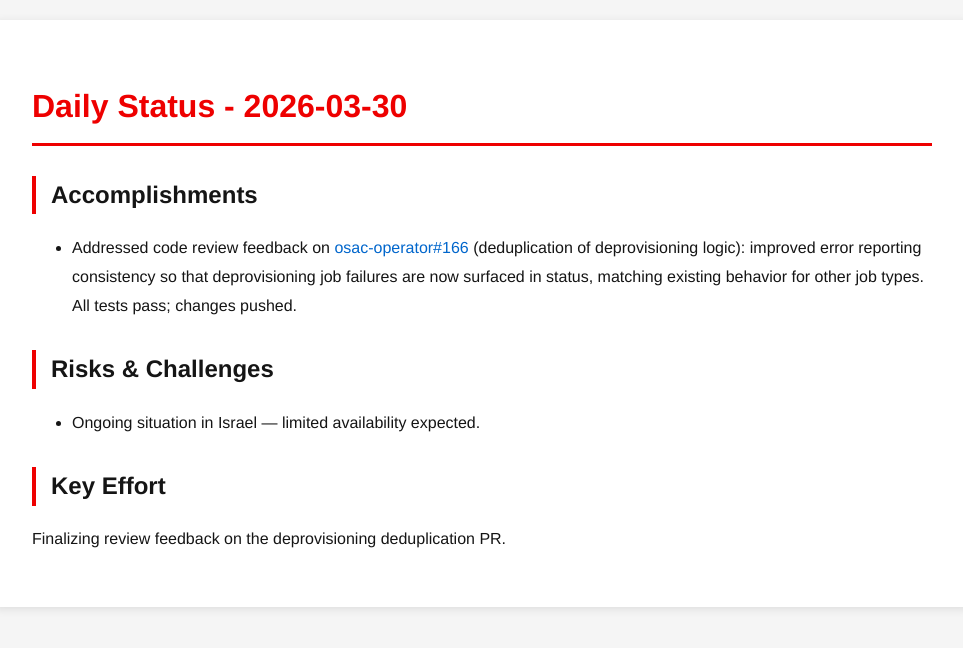
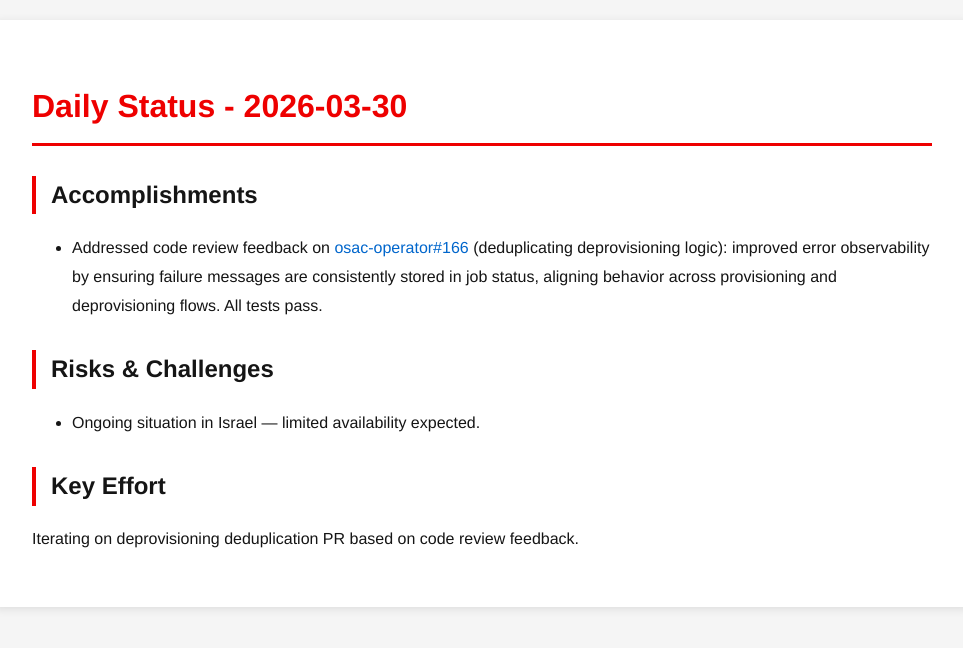
Before and after one commit to tzvatot/daily-status, a Jekyll site: the page built from 2026-03-30.md, in a window 1280 px wide. Shown: the top 648 px of the page, without its empty margins (158-1121 px from the left). Built offline with Jekyll 4.4.1, drawn with Linux system fonts in a browser that asks for light colours.

Commit message:
Daily status update - 2026-03-30

```diff
--- a/2026-03-30.md
+++ b/2026-03-30.md
@@ -7,10 +7,10 @@ date: 2026-03-30
 # Daily Status - 2026-03-30
 
 ## Accomplishments
-- Addressed code review feedback on [osac-operator#166](https://github.com/osac-project/osac-operator/pull/166) (deduplication of deprovisioning logic): improved error reporting consistency so that deprovisioning job failures are now surfaced in status, matching existing behavior for other job types. All tests pass; changes pushed.
+- Addressed code review feedback on [osac-operator#166](https://github.com/osac-project/osac-operator/pull/166) (deduplicating deprovisioning logic): improved error observability by ensuring failure messages are consistently stored in job status, aligning behavior across provisioning and deprovisioning flows. All tests pass.
 
 ## Risks & Challenges
 - Ongoing situation in Israel — limited availability expected.
 
 ## Key Effort
-Finalizing review feedback on the deprovisioning deduplication PR.
+Iterating on deprovisioning deduplication PR based on code review feedback.
```
